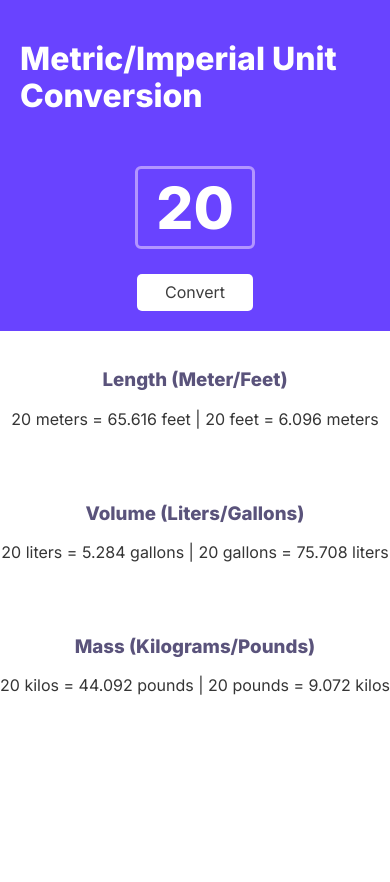
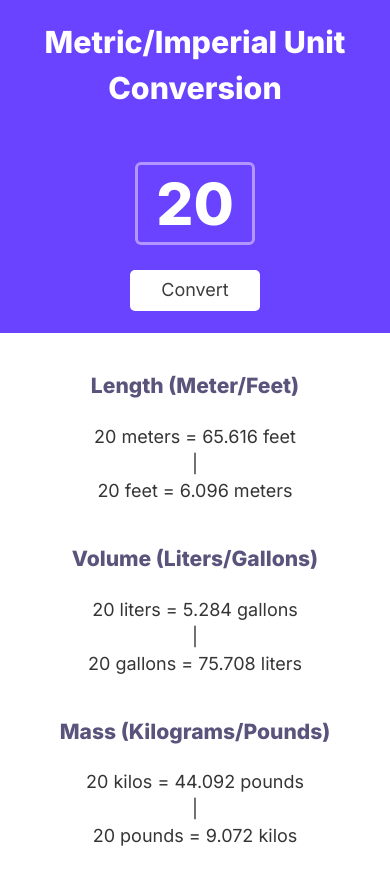
Before and after one commit to jainerorama/unit-conversion, a plain HTML site: page index.html in a window 390 px wide. Before the commit the page ends 844 px from the top, so only its background shows below. Drawn offline with nearby package versions, Linux system fonts and the light colour scheme.

Commit message:
fixing the css to make the site  responsive

```diff
--- a/css/index.css
+++ b/css/index.css
@@ -9,6 +9,8 @@ body {
     margin: 0;
     padding: 0;
     font-family: 'Inter', sans-serif;
+    font-size: 1.125rem;
+    line-height: 1.5;
 }
 
 
@@ -21,7 +23,7 @@ body {
 
 .hero {
     background-color: #6943FF;
-    padding: 1.25em;
+    padding: 0 1.25em 1.25em;
     display: flex;
     flex-direction: column;
     justify-content: space-between;
@@ -82,12 +84,13 @@ body {
 /* ------- Button ↑ -------- */
 
 .main-section {
-    height:400px;
+    height: 30%;
     display: flex;
     flex-direction: column;
     align-items: center;
     justify-content: space-around;
     text-align: center;
+    padding: 1rem;
 }
 
 .main-section p {    color: #353535;
@@ -97,3 +100,22 @@ body {
     color: #5A537B;
 
 }
+
+@media (max-width: 650px) {
+    .hero h1 {
+        font-size: 1.9rem;
+    }
+
+}
+
+@media (max-width: 600px) {
+    .vertical-line {
+        display: block;
+    }
+
+
+    .spacing-text {
+        display: block;
+        text-align: center;
+    }
+}
--- a/index.html
+++ b/index.html
@@ -1,6 +1,8 @@
 <!DOCTYPE html>
 <html>
     <head>
+        <meta name="viewport" content="width=device-width, initial-scale=1.0">
+        <meta name="author" content="Jainer Orama">
         <link rel="preconnect" href="https://fonts.googleapis.com">
         <link rel="preconnect" href="https://fonts.gstatic.com" crossorigin>
         <link href="https://fonts.googleapis.com/css2?family=Inter:wght@400;800&display=swap" rel="stylesheet">
@@ -11,7 +13,7 @@
     <body>
 
             <header class="container hero">
-                <h1 >Metric/Imperial Unit Conversion</h1>
+                <h1 >Metric/Imperial Unit <span class="spacing-text">Conversion</span></h1>
                 <input class="covert-number" id="convert-number" title="convert-number" type="number" value="20"></input>
                 <button class="convert-btn" id="convert-btn" type="button">Convert</button>
             </header>
@@ -20,17 +22,17 @@
 
                     <div >
                         <h3 class="color-accent">Length (Meter/Feet)</h3>
-                        <p> <span class="number-value">20</span> meters = <span id="feet-conversion-result"> 65.616 </span> feet | <span class="number-value">20</span> feet = <span id="meters-conversion-result"> 6.096 </span> meters</p>
+                        <p> <span class="number-value">20</span> meters = <span id="feet-conversion-result"> 65.616 </span> feet <span class="vertical-line">|</span> <span class="number-value">20</span> feet = <span id="meters-conversion-result"> 6.096 </span> meters</p>
                     </div>
 
                     <div id="volume-container">
                         <h3 class="color-accent">Volume (Liters/Gallons)</h3>
-                        <p><span class="number-value">20</span> liters = <span id="gallons-conversion-result"> 5.284 </span> gallons | <span class="number-value">20</span> gallons = <span id="liters-conversion-result"> 75.708 </span> liters</p>
+                        <p><span class="number-value">20</span> liters = <span id="gallons-conversion-result"> 5.284 </span> gallons <span class="vertical-line">|</span> <span class="number-value">20</span> gallons = <span id="liters-conversion-result"> 75.708 </span> liters</p>
                     </div>
 
                     <div id="mass-container">
                         <h3 class="color-accent">Mass (Kilograms/Pounds)</h3>
-                        <p><span class="number-value">20</span> kilos = <span id="pounds-conversion-result"> 44.092 </span> pounds | <span class="number-value">20</span> pounds = <span id="kilograms-conversion-result"> 9.072 </span> kilos</p>
+                        <p><span class="number-value">20</span> kilos = <span id="pounds-conversion-result"> 44.092 </span> pounds <span class="vertical-line">|</span> <span class="number-value">20</span> pounds = <span id="kilograms-conversion-result"> 9.072 </span> kilos</p>
                     </div>
 
                 </section>
```
